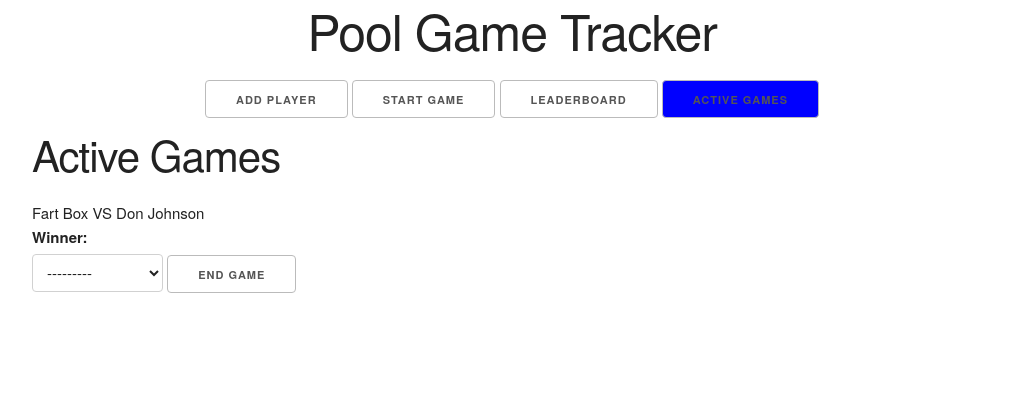
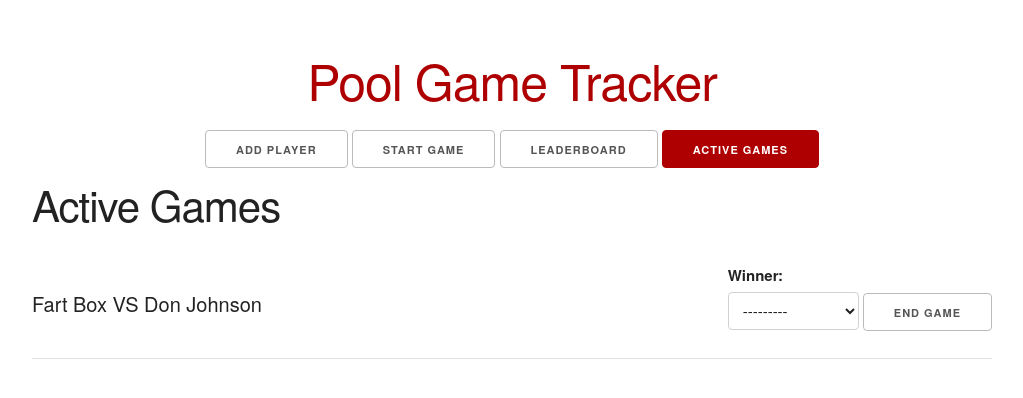
Before and after one commit to madmax141/PoolGameTracker, a Django app: page /pooltracker/activegames/ in a window 1280 px wide. Shown: the top 398 px of the page, without its empty margins (128-1151 px from the left). Run offline with Django 3.2, Linux system fonts and the light colour scheme; data comes from the database, SQL or seed files in the repository.

Commit message:
updated templates, views

```diff
--- a/pooltracker/static/pooltracker/custom.css
+++ b/pooltracker/static/pooltracker/custom.css
@@ -2,6 +2,37 @@ h1, nav {
 	text-align: center;
 }
 
-a.active {
-	background-color: blue;
+h1 {
+	color: #ae0000;
 }
+
+.container {
+	margin-top: 5rem;
+}
+
+nav a.button.button-primary {
+	background-color: #ae0000;
+	border-color: #ae0000;
+}
+
+nav a.button.button-primary:hover, nav a.button.button-primary:focus {
+	background-color: #ae0000f2;
+	border-color: #ae0000f2;
+}
+
+.active-games-content .matchup {
+	font-size: 2rem;
+}
+
+.active-games-content form {
+	margin-bottom: 0px;
+	float: right;
+}
+
+.leaderboard-table th, .leaderboard-table td {
+	padding: 1rem;
+}
+
+.no-content {
+	font-style: italic;
+}
--- a/pooltracker/templates/activegames.html
+++ b/pooltracker/templates/activegames.html
@@ -1,9 +1,16 @@
 {% extends 'index.html' %}
 {% block content %}
 <h2>Active Games</h2>
+<div class="active-games-content">
+	{% if not games %}
+	<span class='no-content'>You currently have no games in progress</span>
+	{% else %}
+		<table class='u-full-width'>
+			<tbody>
 			{% for game in games %}
-	<div>
-		<span>{{ game.player_one.player_name }} VS {{ game.player_two.player_name }}</span>
+				<tr>
+					<td class='matchup'>{{ game.player_one.player_name }} VS {{ game.player_two.player_name }}</td>
+					<td class='winner-form'>
 						<form action="{% url 'pooltracker:endgame' %}" method="post"> {% csrf_token %}
 						<label for='winner'>Winner: </label>
 						<select name='winner' required>
@@ -14,6 +21,11 @@
 						<input type="hidden" name="game_id" value='{{ game.id }}'>
 						<input type='submit' value='End Game'>
 					</form>
+					</td>
+				</tr>
+			{% endfor %}
+			</tbody>
+		</table>
+	{% endif %}
 </div>
-{% endfor %}
 {% endblock %}
--- a/pooltracker/templates/index.html
+++ b/pooltracker/templates/index.html
@@ -19,28 +19,28 @@
 		<h1>Pool Game Tracker</h1>
 		<nav>
 			<a
-				{% if request.path == '/pooltracker/addplayer/' %} class="active button" {% endif %}
+				{% if request.path == '/pooltracker/addplayer/' %} class="button button-primary" {% endif %}
 				class='button'
 				href="{% url 'pooltracker:addplayer' %}"
 			>
 				Add Player
 			</a>
 			<a
-				{% if request.path == '/pooltracker/startgame/' %} class="active button" {% endif %}
+				{% if request.path == '/pooltracker/startgame/' %} class="button button-primary" {% endif %}
 				class='button'
 				href="{% url 'pooltracker:startgame' %}"
 			>
 				Start Game
 			</a>
 			<a
-				{% if request.path == '/pooltracker/leaderboard/' %} class="active button" {% endif %}
+				{% if request.path == '/pooltracker/leaderboard/' %} class="button button-primary" {% endif %}
 				class='button'
 				href="{% url 'pooltracker:leaderboard' %}"
 			>
 				Leaderboard
 			</a>
 			<a
-				{% if request.path == '/pooltracker/activegames/' %} class="active button" {% endif %}
+				{% if request.path == '/pooltracker/activegames/' %} class="button button-primary" {% endif %}
 				class='button'
 				href="{% url 'pooltracker:activegames' %}"
 			>
--- a/pooltracker/templates/startgame.html
+++ b/pooltracker/templates/startgame.html
@@ -3,6 +3,6 @@
 <h2>Start Game</h2>
 <form action="" method="post"> {% csrf_token %}
 	{{ form }}
-	<input type='submit' value='Save'>
+	<input type='submit' value='Start Game'>
 </form>
 {% endblock %}
--- a/pooltracker/views.py
+++ b/pooltracker/views.py
@@ -6,8 +6,17 @@ from django.views import generic
 from .models import Player, Game
 from .forms import AddPlayerForm, StartGameForm
 
-def index(request):
-	return render(request, 'index.html')
+def startgame(request):
+	if request.method == 'POST':
+		form = StartGameForm(request.POST);
+
+		if form.is_valid():
+			form.save()
+			return HttpResponseRedirect(reverse('pooltracker:activegames'), { 'form': form })
+	else:
+		form = StartGameForm()
+
+	return render(request, 'startgame.html', { 'form': form })
 
 def addplayer(request):
 	if request.method == 'POST':
@@ -21,28 +30,6 @@ def addplayer(request):
 
 	return render(request, 'addplayer.html', { 'form': form })
 
-def leaderboard(request):
-	players = Player.objects.order_by('-player_wins')
-
-	return render(request, 'leaderboard.html', { 'players': players })
-
-def startgame(request):
-	if request.method == 'POST':
-		form = StartGameForm(request.POST);
-
-		if form.is_valid():
-			form.save()
-			return HttpResponseRedirect(reverse('pooltracker:activegames'), { 'form': form })
-	else:
-		form = StartGameForm()
-
-	return render(request, 'startgame.html', { 'form': form })
-
-def activegames(request):
-	games = Game.objects.all()
-
-	return render(request, 'activegames.html', { 'games': games })
-
 def endgame(request):
 	if request.method == 'POST':
 		player = Player.objects.get(pk=request.POST['winner'])
@@ -51,3 +38,14 @@ def endgame(request):
 		Game.objects.get(pk=request.POST['game_id']).delete()
 
 		return HttpResponseRedirect(reverse('pooltracker:activegames'))
+
+def index(request):
+	return render(request, 'index.html')
+
+def leaderboard(request):
+	players = Player.objects.order_by('-player_wins').exclude(player_wins=0)
+	return render(request, 'leaderboard.html', { 'players': players })
+
+def activegames(request):
+	games = Game.objects.all()
+	return render(request, 'activegames.html', { 'games': games })
```
Also changed, not shown: pooltracker/templates/leaderboard.html (+9 -6 lines). Lines whose indentation alone changed are shown as unchanged.
